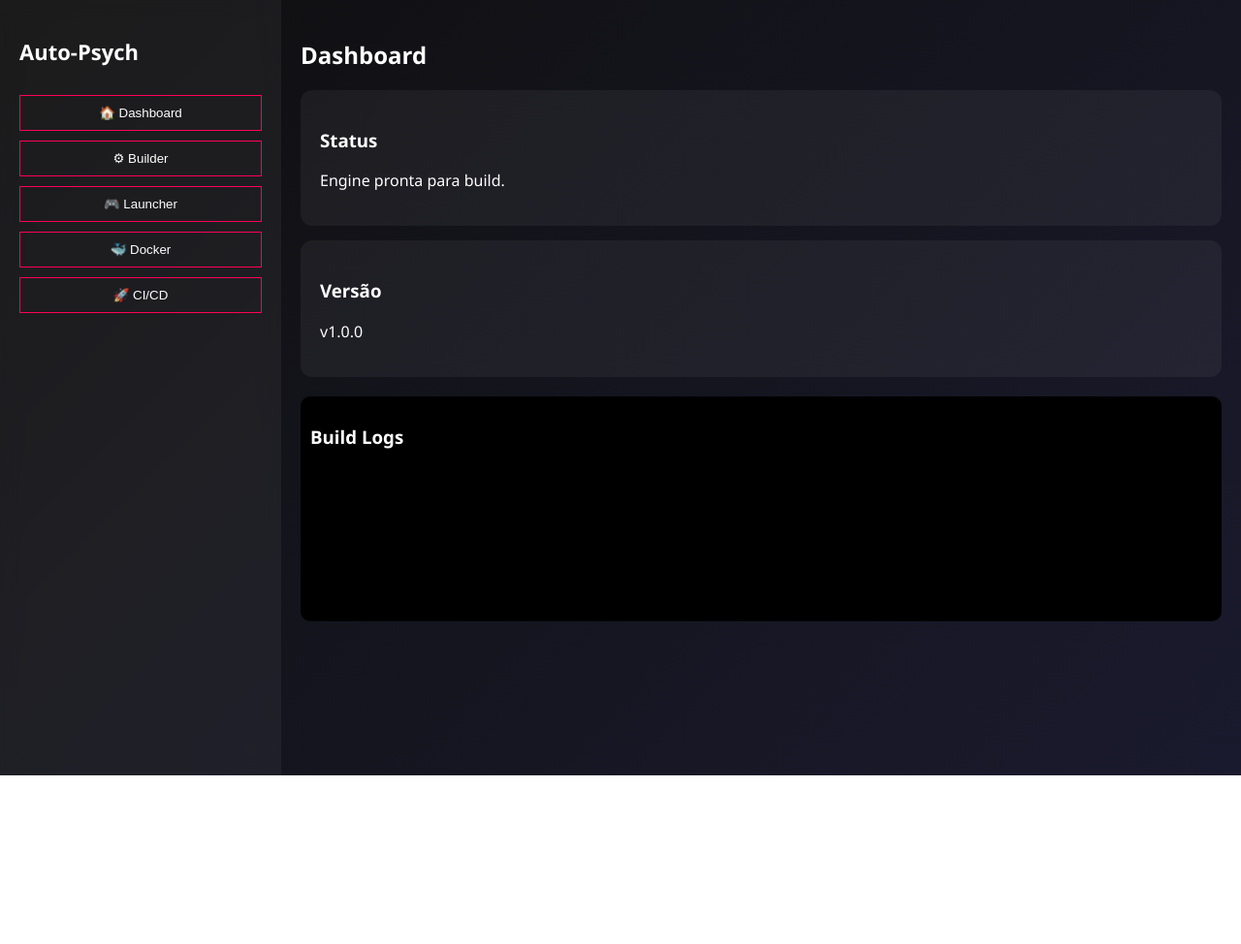
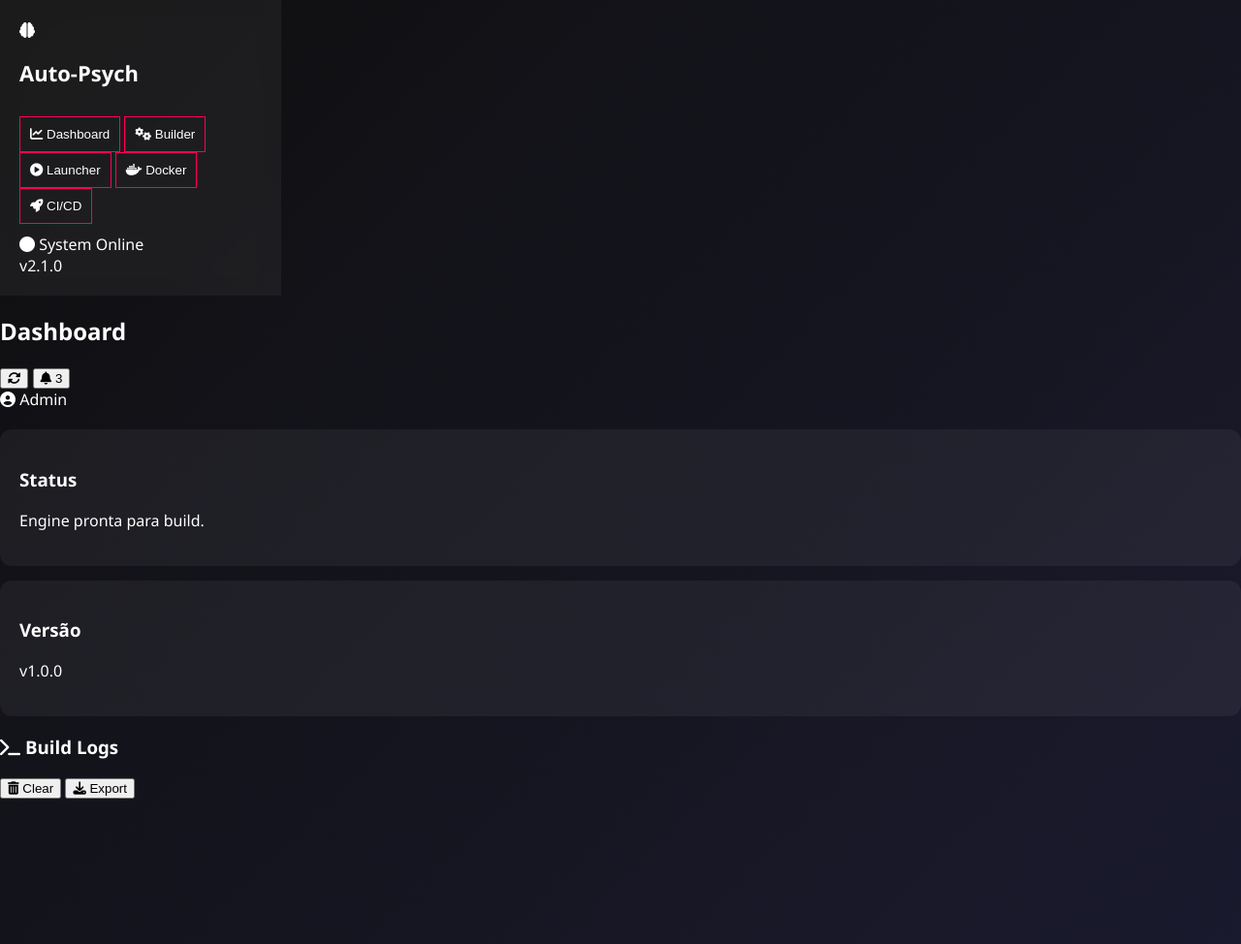
Before and after one commit to Brenninho123/Auto-Psych, a plain HTML site: page index.html in a window 1280 px wide. Shown: the whole page at 97% size. Before the commit the page ends 800 px from the top, so only its background shows below. Drawn offline with Linux system fonts and the light colour scheme.

Commit message:
Atualizar o index.html

```diff
--- a/index.html
+++ b/index.html
@@ -1,34 +1,93 @@
 <!DOCTYPE html>
-<html lang="pt-BR">
+<html lang="en">
 <head>
     <meta charset="UTF-8">
-    <title>Auto-Psych Dashboard</title>
+    <meta name="viewport" content="width=device-width, initial-scale=1.0">
+    <title>Auto-Psych | DevOps Dashboard</title>
+    <link rel="stylesheet" href="https://cdnjs.cloudflare.com/ajax/libs/font-awesome/6.4.0/css/all.min.css">
     <link rel="stylesheet" href="assets/style.css">
 </head>
 <body>
 
-<div class="container">
+<div class="app-container">
 
+    <!-- Sidebar -->
     <aside class="sidebar">
-        <h1>Auto-Psych</h1>
-        <button onclick="setSection('dashboard')">🏠 Dashboard</button>
-        <button onclick="setSection('builder')">⚙ Builder</button>
-        <button onclick="setSection('launcher')">🎮 Launcher</button>
-        <button onclick="setSection('docker')">🐳 Docker</button>
-        <button onclick="setSection('ci')">🚀 CI/CD</button>
+        <div class="sidebar-header">
+            <i class="fas fa-brain"></i>
+            <h1>Auto-Psych</h1>
+        </div>
+
+        <nav class="sidebar-nav">
+            <button onclick="setSection('dashboard')" class="nav-btn active" id="nav-dashboard">
+                <i class="fas fa-chart-line"></i>
+                <span>Dashboard</span>
+            </button>
+            <button onclick="setSection('builder')" class="nav-btn" id="nav-builder">
+                <i class="fas fa-cogs"></i>
+                <span>Builder</span>
+            </button>
+            <button onclick="setSection('launcher')" class="nav-btn" id="nav-launcher">
+                <i class="fas fa-play-circle"></i>
+                <span>Launcher</span>
+            </button>
+            <button onclick="setSection('docker')" class="nav-btn" id="nav-docker">
+                <i class="fab fa-docker"></i>
+                <span>Docker</span>
+            </button>
+            <button onclick="setSection('ci')" class="nav-btn" id="nav-ci">
+                <i class="fas fa-rocket"></i>
+                <span>CI/CD</span>
+            </button>
+        </nav>
+
+        <div class="sidebar-footer">
+            <div class="system-status">
+                <i class="fas fa-circle status-indicator online"></i>
+                <span>System Online</span>
+            </div>
+            <div class="version">v2.1.0</div>
+        </div>
     </aside>
 
-    <main class="main">
+    <!-- Main Content -->
+    <main class="main-content">
 
-        <header>
+        <!-- Header -->
+        <header class="main-header">
             <h2 id="page-title">Dashboard</h2>
+            <div class="header-actions">
+                <button class="icon-btn" onclick="refreshData()">
+                    <i class="fas fa-sync-alt"></i>
+                </button>
+                <button class="icon-btn" onclick="toggleNotifications()">
+                    <i class="fas fa-bell"></i>
+                    <span class="notification-badge">3</span>
+                </button>
+                <div class="user-profile">
+                    <i class="fas fa-user-circle"></i>
+                    <span>Admin</span>
+                </div>
+            </div>
         </header>
 
-        <section id="content"></section>
+        <!-- Dynamic Content Section -->
+        <section id="content" class="content-area"></section>
 
-        <section class="logs">
-            <h3>Build Logs</h3>
-            <div id="log-output"></div>
+        <!-- Logs Section -->
+        <section class="logs-section">
+            <div class="logs-header">
+                <h3><i class="fas fa-terminal"></i> Build Logs</h3>
+                <div class="logs-actions">
+                    <button class="small-btn" onclick="clearLogs()">
+                        <i class="fas fa-trash-alt"></i> Clear
+                    </button>
+                    <button class="small-btn" onclick="exportLogs()">
+                        <i class="fas fa-download"></i> Export
+                    </button>
+                </div>
+            </div>
+            <div id="log-output" class="log-output"></div>
         </section>
 
     </main>
@@ -37,6 +96,5 @@
 
 <script src="assets/main.js"></script>
 <script src="assets/ui.js"></script>
-
 </body>
 </html>
```
